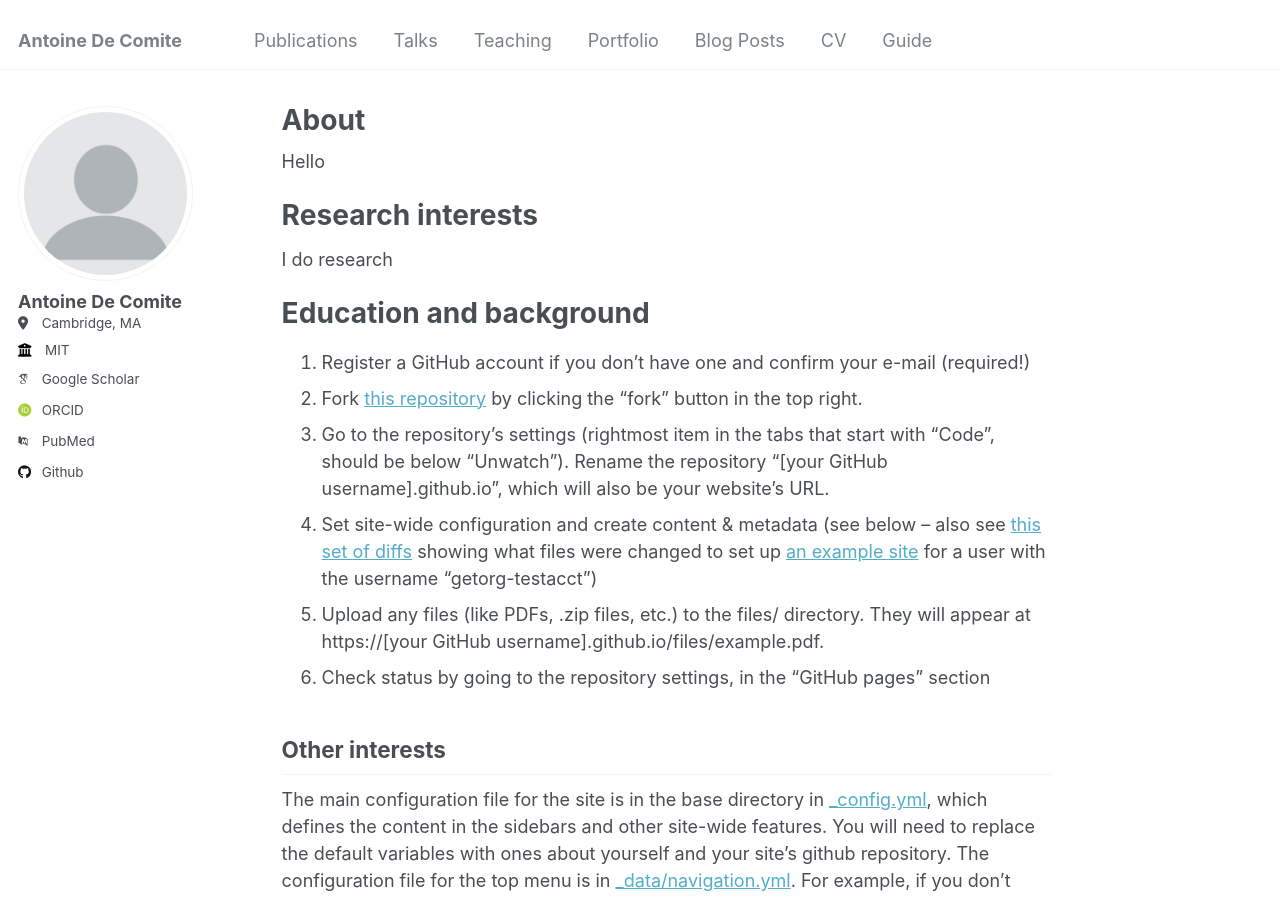
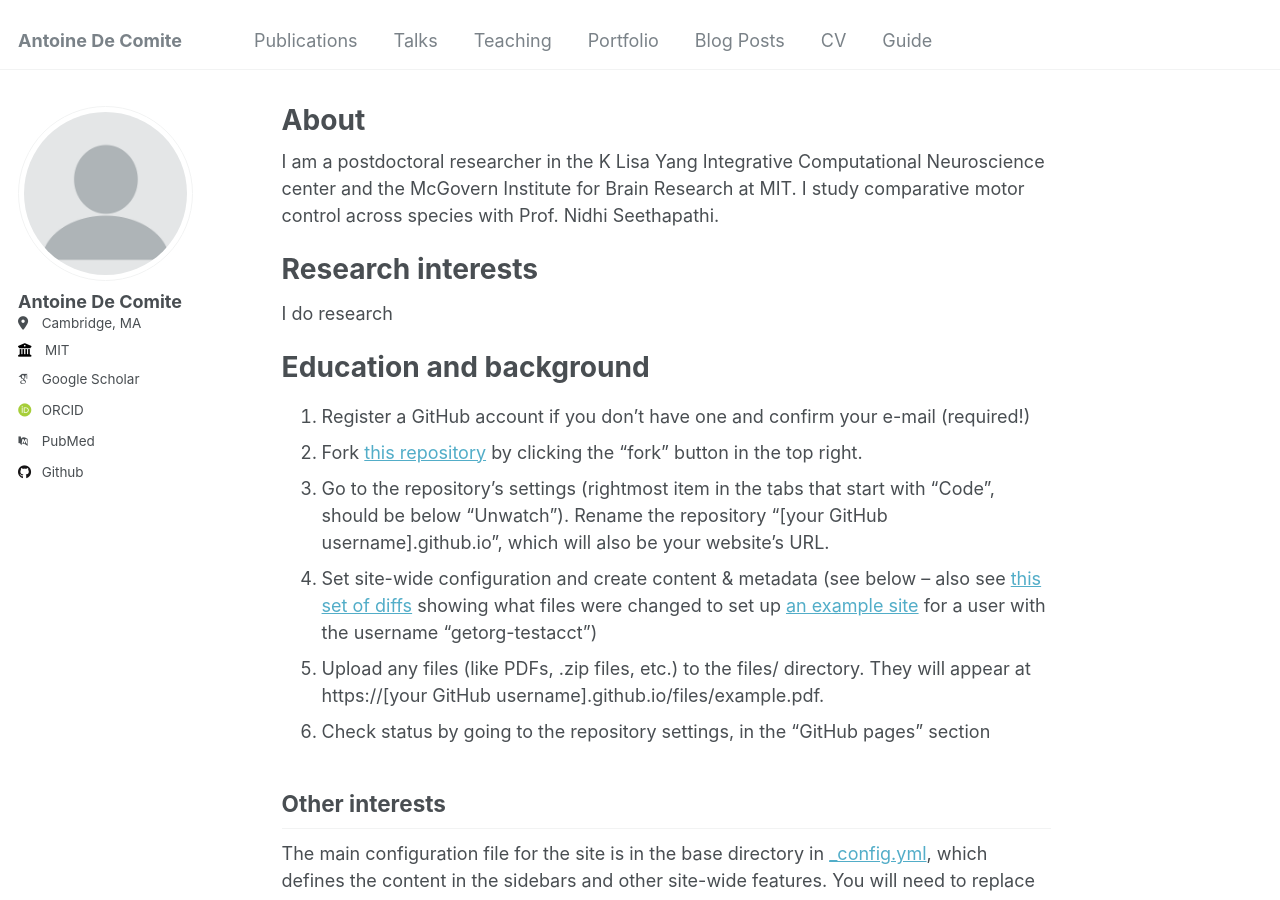
Before and after one commit to decomiteA/decomiteA.github.io, a Jekyll site: the page built from _pages/about.md, in a window 1280 px wide and 900 px high. Built offline with Jekyll 4.4.1, drawn with Linux system fonts in a browser that asks for light colours; some web fonts are replaced.

Commit message:
Update about.md

```diff
--- a/_pages/about.md
+++ b/_pages/about.md
@@ -7,7 +7,7 @@ redirect_from:
   - /about.html
 ---
 
-Hello
+I am a postdoctoral researcher in the K Lisa Yang Integrative Computational Neuroscience center and the McGovern Institute for Brain Research at MIT. I study comparative motor control across species with Prof. Nidhi Seethapathi.
 
 Research interests
 ======
```
